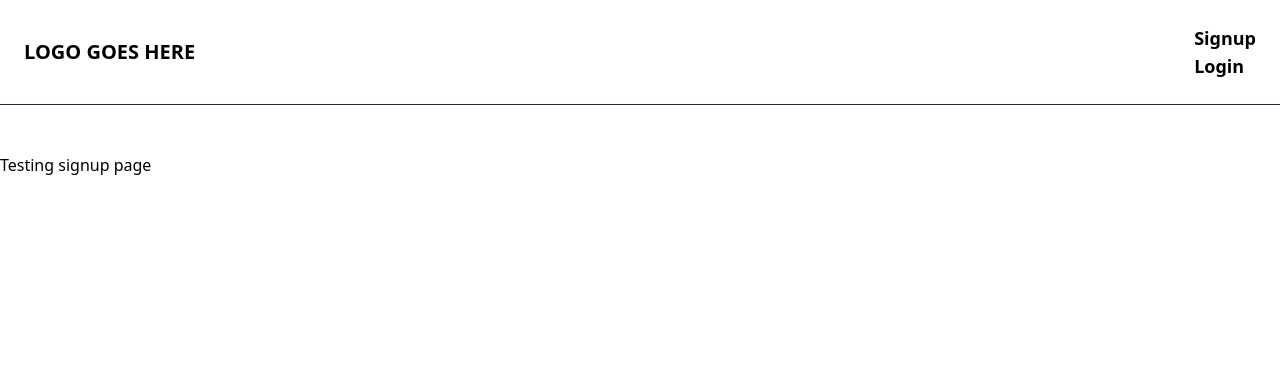
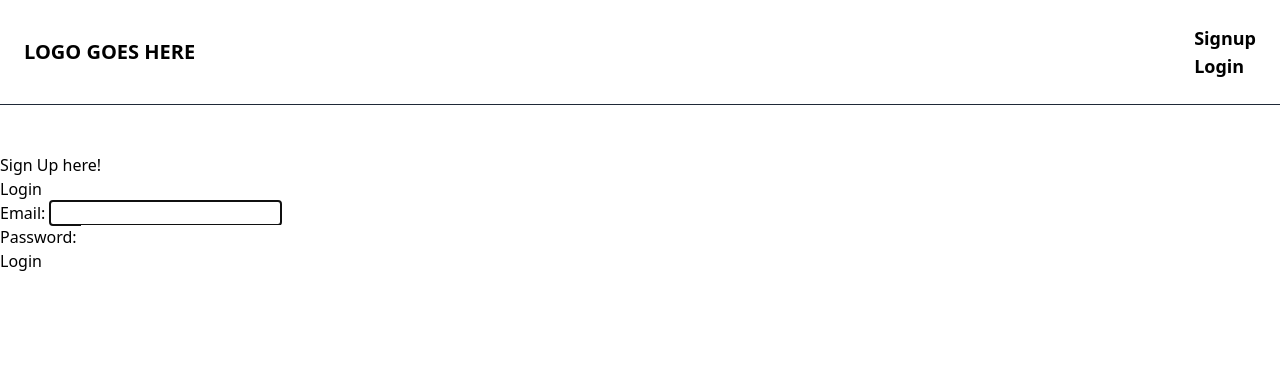
Before and after one commit to PatrikWithJustAK/DjangoGallery, a Django app: template templates/signup.html in a window 1280 px wide. Shown: the top 365 px of the page. Run offline with Django 4.2, Linux system fonts and the light colour scheme; the template is opened without the code that fills it: values that come from a table or form of the project are taken from there, others are empty; some libraries are stand-ins or nearby versions.

Commit message:
Update Signup.html
Signup.html will be a registration page

```diff
--- a/templates/signup.html
+++ b/templates/signup.html
@@ -1,6 +1,16 @@
 {% extends "base.html" %}
 {% block content %}
-<h1>
-    Testing signup page
-</h1>
+{% if user.is_authenticated %}
+<h1>{{user.name}}! You're already signed up!</h1>
+{% else %}
+<h3>Sign Up here!</h1>
+{%endif %}
+<h2>Login</h2>
+<form method="post">
+    {% csrf_token %}
+        {{ form.non_field_errors }}
+        {{ form.as_p }}
+    <button type="submit">Login</button>
+</form>
+
 {% endblock  %}
```
